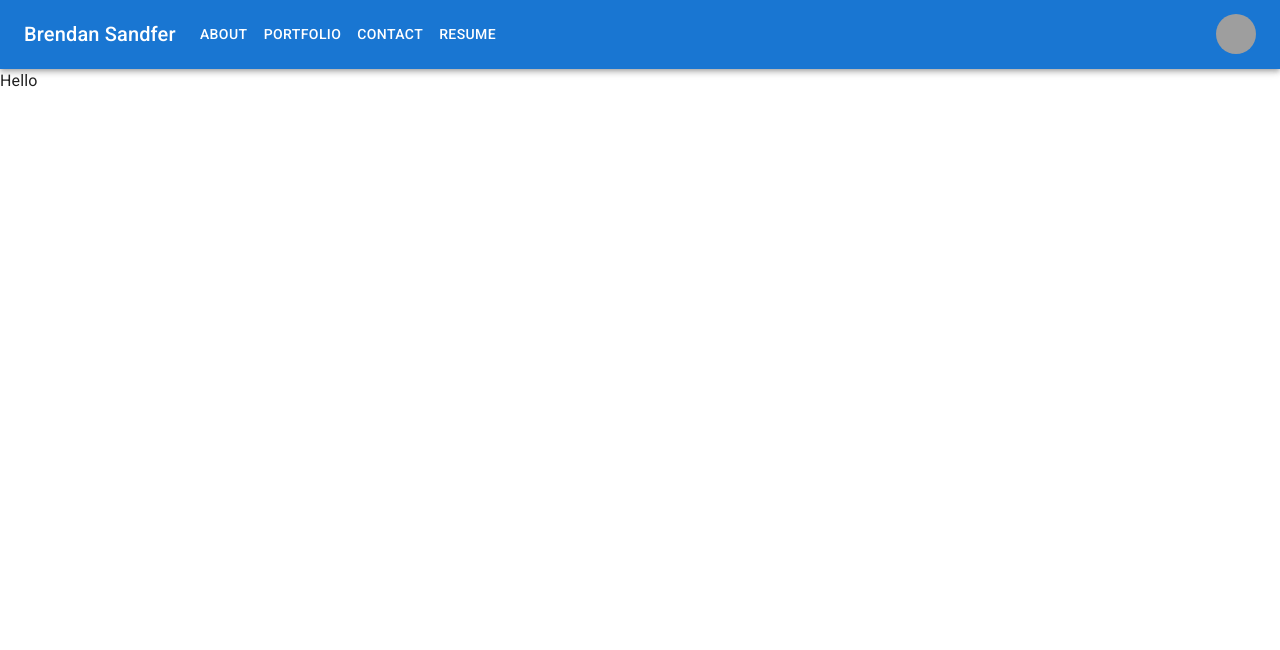
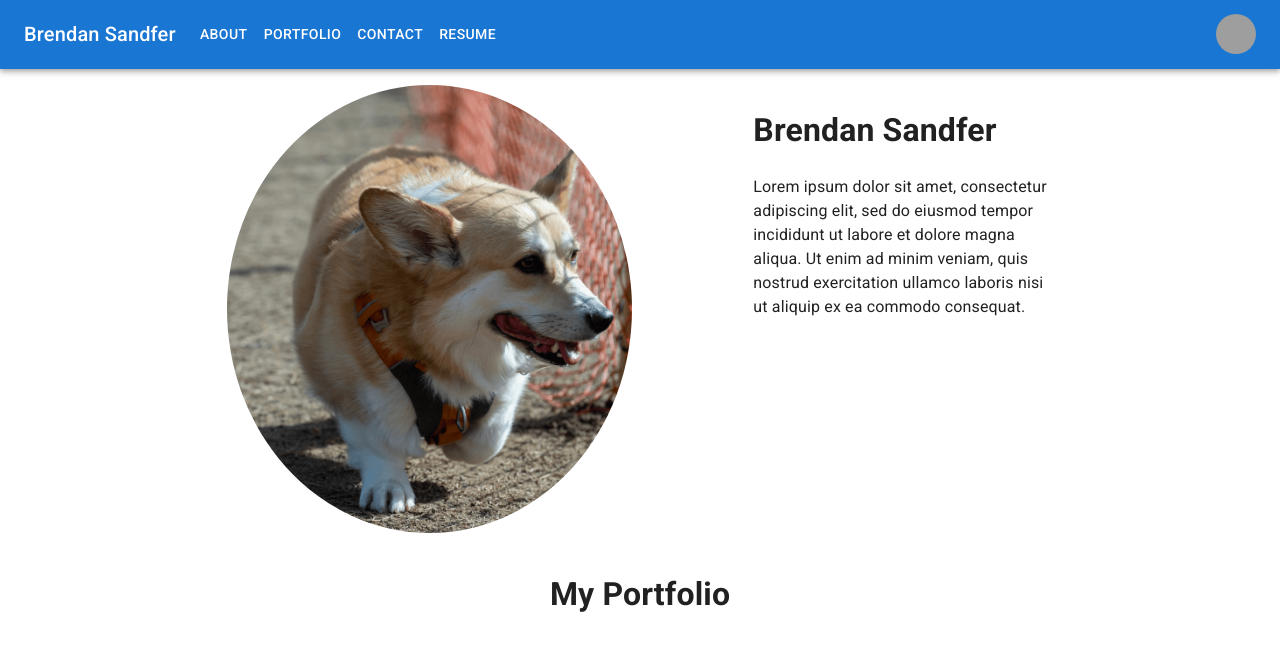
Before and after one commit to bsandfer/portfolio, a React (Create React App) app: page / in a window 1280 px wide. Shown: the top 650 px of the page. Built offline with nearby package versions, Linux system fonts and the light colour scheme; grey boxes are pictures that could not be loaded.

Commit message:
portfolio init

```diff
--- a/src/App.js
+++ b/src/App.js
@@ -1,6 +1,7 @@
 import Navbar from "./components/Navbar"
 import CssBaseline from '@mui/material/CssBaseline';
 import About from "./components/About";
+import Portfolio from "./components/Portfolio";
 
 function App() {
   return (
@@ -8,6 +9,7 @@ function App() {
     <CssBaseline/>
     <Navbar/>
     <About/>
+    <Portfolio/>
     </>
   );
 }
--- a/src/components/About/About.js
+++ b/src/components/About/About.js
@@ -1,11 +1,36 @@
-import React from 'react'
+import React from "react";
+import Box from "@mui/material/Box";
+import Paper from "@mui/material/Paper";
+import Grid from "@mui/material/Grid";
+import headshot from "../../assets/images/parkPup.png";
+import { Avatar } from "@mui/material";
 
 const About = () => {
   return (
     <>
-    Hello
+      <Grid justifyContent="center" container padding={2} spacing={2}>
+        <Grid item xs={12} md={4}>
+          <Avatar
+            alt="photo of me"
+            src={headshot}
+            sx={{ width: 1, height: 1 }}
+          ></Avatar>
+        </Grid>
+
+        <Grid item md={1}></Grid>
+
+        <Grid item xs={12} md={3}>
+          <h1>Brendan Sandfer</h1>
+          <p>
+            Lorem ipsum dolor sit amet, consectetur adipiscing elit, sed do
+            eiusmod tempor incididunt ut labore et dolore magna aliqua. Ut enim
+            ad minim veniam, quis nostrud exercitation ullamco laboris nisi ut
+            aliquip ex ea commodo consequat.
+          </p>
+        </Grid>
+      </Grid>
     </>
-  )
-}
+  );
+};
 
-export default About
+export default About;
--- /dev/null
+++ b/src/components/Portfolio/Portfolio.js
@@ -0,0 +1,61 @@
+import { Grid } from "@mui/material";
+import React from "react";
+
+const Portfolio = () => {
+  let projects = [
+    {
+      title: "example",
+      github: "https://github.com/",
+      heroku: "https://dashboard.heroku.com/",
+      image:
+        "https://images.unsplash.com/photo-1498050108023-c5249f4df085?ixlib=rb-1.2.1&ixid=MnwxMjA3fDB8MHxwaG90by1wYWdlfHx8fGVufDB8fHx8&auto=format&fit=crop&w=1472&q=80",
+    },
+    {
+      title: "example",
+      github: "https://github.com/",
+      heroku: "https://dashboard.heroku.com/",
+      image:
+        "https://images.unsplash.com/photo-1498050108023-c5249f4df085?ixlib=rb-1.2.1&ixid=MnwxMjA3fDB8MHxwaG90by1wYWdlfHx8fGVufDB8fHx8&auto=format&fit=crop&w=1472&q=80",
+    },
+    {
+      title: "example",
+      github: "https://github.com/",
+      heroku: "https://dashboard.heroku.com/",
+      image:
+        "https://images.unsplash.com/photo-1498050108023-c5249f4df085?ixlib=rb-1.2.1&ixid=MnwxMjA3fDB8MHxwaG90by1wYWdlfHx8fGVufDB8fHx8&auto=format&fit=crop&w=1472&q=80",
+    },
+    {
+      title: "example",
+      github: "https://github.com/",
+      heroku: "https://dashboard.heroku.com/",
+      image:
+        "https://images.unsplash.com/photo-1498050108023-c5249f4df085?ixlib=rb-1.2.1&ixid=MnwxMjA3fDB8MHxwaG90by1wYWdlfHx8fGVufDB8fHx8&auto=format&fit=crop&w=1472&q=80",
+    },
+    {
+      title: "example",
+      github: "https://github.com/",
+      heroku: "https://dashboard.heroku.com/",
+      image:
+        "https://images.unsplash.com/photo-1498050108023-c5249f4df085?ixlib=rb-1.2.1&ixid=MnwxMjA3fDB8MHxwaG90by1wYWdlfHx8fGVufDB8fHx8&auto=format&fit=crop&w=1472&q=80",
+    },
+    {
+      title: "example",
+      github: "https://github.com/",
+      heroku: "https://dashboard.heroku.com/",
+      image:
+        "https://images.unsplash.com/photo-1498050108023-c5249f4df085?ixlib=rb-1.2.1&ixid=MnwxMjA3fDB8MHxwaG90by1wYWdlfHx8fGVufDB8fHx8&auto=format&fit=crop&w=1472&q=80",
+    }
+  ];
+
+  return (
+    <>
+      <Grid container justifyContent="center">
+        <Grid item>
+          <h1>My Portfolio</h1>
+        </Grid>
+      </Grid>
+    </>
+  );
+};
+
+export default Portfolio;
--- /dev/null
+++ b/src/components/Portfolio/index.js
@@ -0,0 +1 @@
+export { default } from './Portfolio'
```
Also changed, not shown: src/components/Navbar/Navbar.js (+33 -37 lines).
